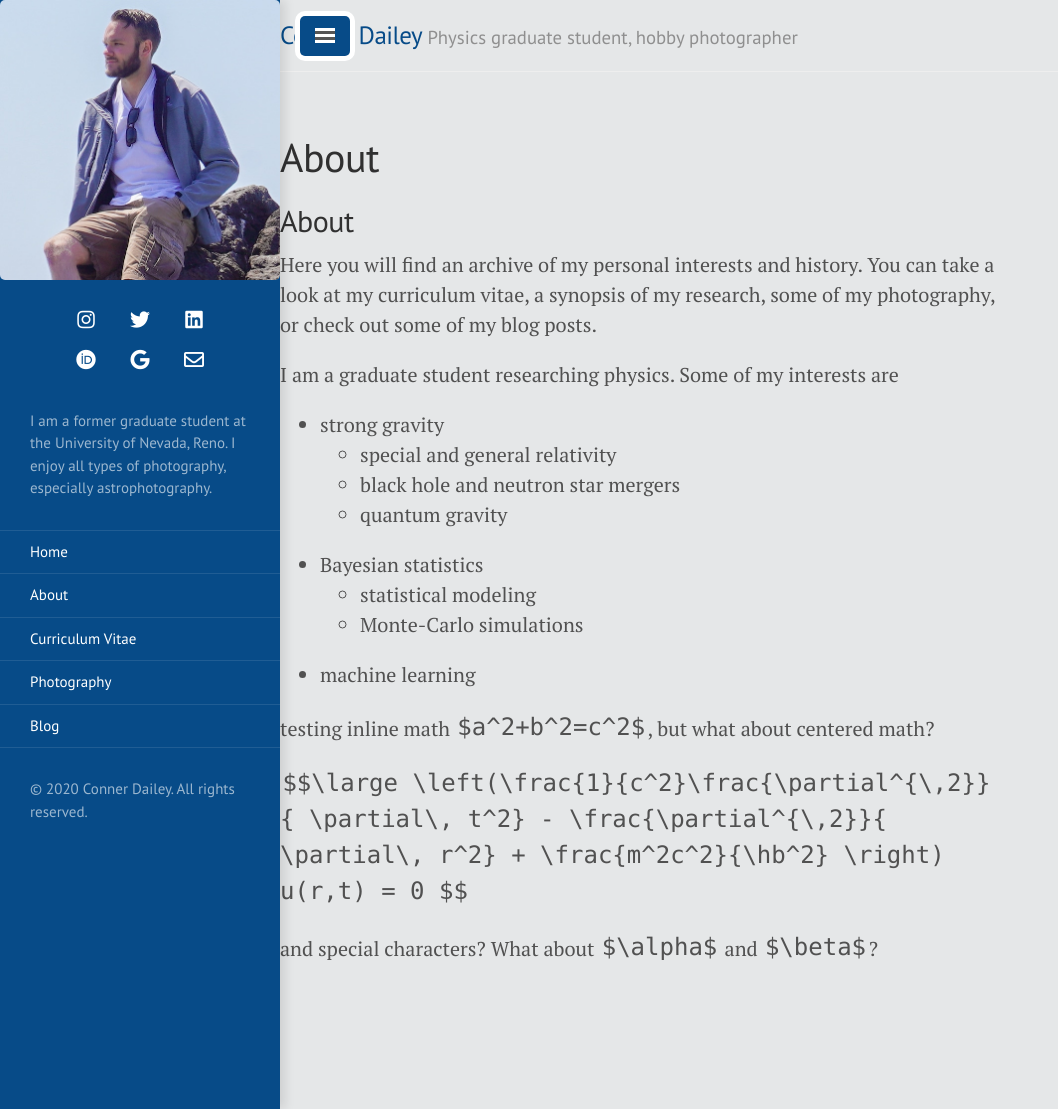
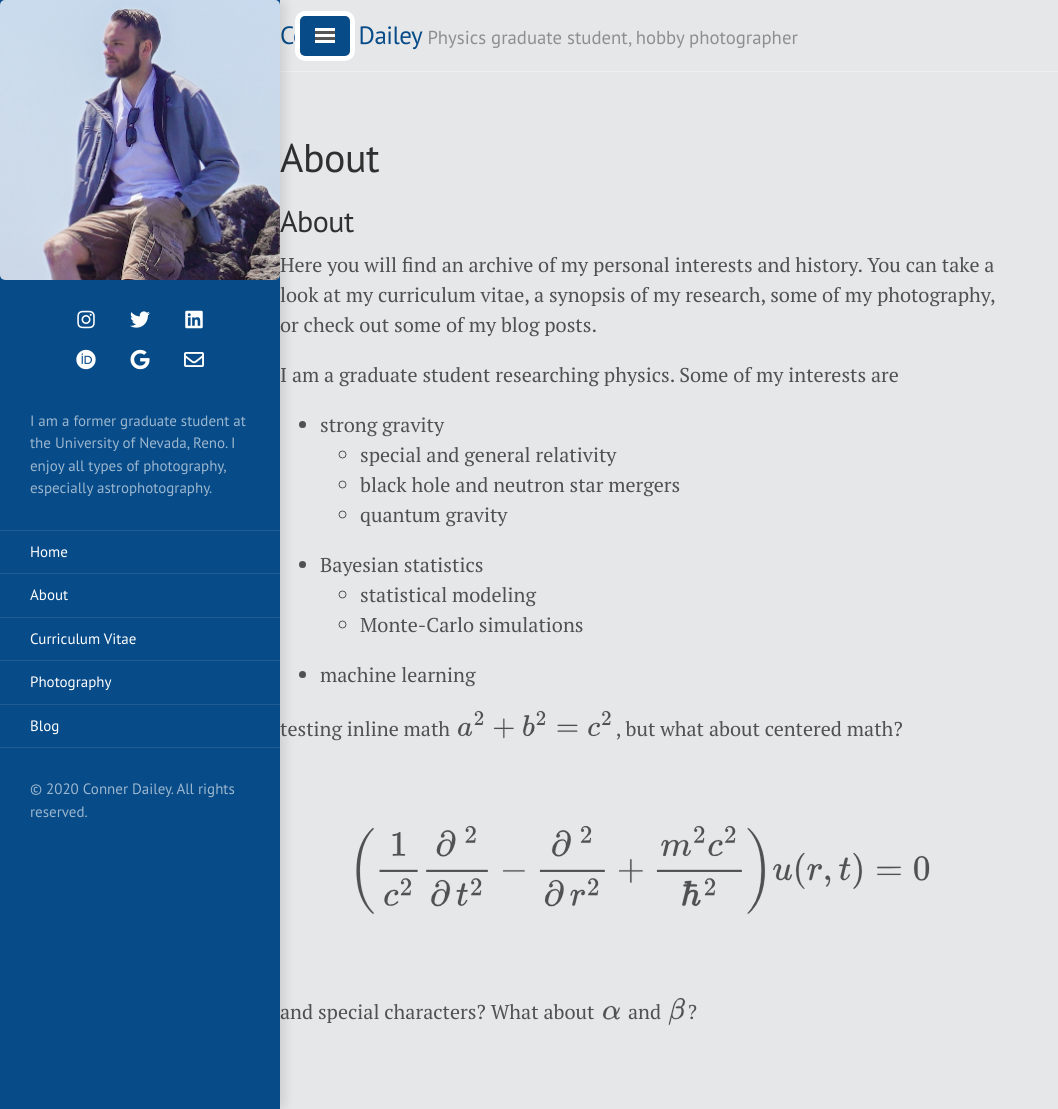
Before and after one commit to TakeTwiceDailey/TakeTwiceDailey.github.io, a Jekyll site: the page built from about.md, in a window 1280 px wide and 1109 px high. Shown: the whole window, without its empty margins (0-1058 px from the left). Built offline with Jekyll 4.4.1, drawn with Linux system fonts in a browser that asks for light colours; nearby versions of some CDN libraries; part of the change alters nothing that is shown.

Commit message:
removed hbar fix

```diff
--- a/_layouts/default.html
+++ b/_layouts/default.html
@@ -29,7 +29,7 @@
 
     <script type="text/javascript">
     MathJax = {
-      loader: {load: ['[tex]/unicode']},
+      //loader: {load: ['[tex]/unicode']},
 
       options: {
         // Remove <code> tags from the blacklist. Even though we pass an
@@ -38,7 +38,7 @@
         skipHtmlTags: { '[-]': ['code'] },
       },
       tex: {
-        packages: {'[+]': ['unicode']}
+        //packages: {'[+]': ['unicode']}
         // By default, only \( is enabled for inline math, to prevent false
         // positives. Since we already only process code blocks that contain
         // exactly one math expression and nothing else, it is also fine to
@@ -58,9 +58,9 @@
         //the replacement string followed by the number of arguments for
         //the macro and, optionally, default values for optional arguments.
 
-        macros :{
-          hb: "{\\mathit{\\rlap{\\unicode{xAF}}h}}"
-        }
+        //macros :{
+        //  hb: "{\\mathit{\\rlap{\\unicode{xAF}}h}}"
+        //}
       },
       startup: {
         // This is called on page ready and replaces the default MathJax
--- a/about.md
+++ b/about.md
@@ -21,6 +21,6 @@ I am a graduate student researching physics. Some of my interests are
 
 testing inline math `$a^2+b^2=c^2$`, but what about centered math?
 
-`$$\large \left(\frac{1}{c^2}\frac{\partial^{\,2}}{ \partial\, t^2}  - \frac{\partial^{\,2}}{ \partial\, r^2} + \frac{m^2c^2}{\hb^2} \right) u(r,t) = 0 $$`
+`$$\large \left(\frac{1}{c^2}\frac{\partial^{\,2}}{ \partial\, t^2}  - \frac{\partial^{\,2}}{ \partial\, r^2} + \frac{m^2c^2}{\hbar^2} \right) u(r,t) = 0 $$`
 
 and special characters? What about `$\alpha$` and `$\beta$`?
```
